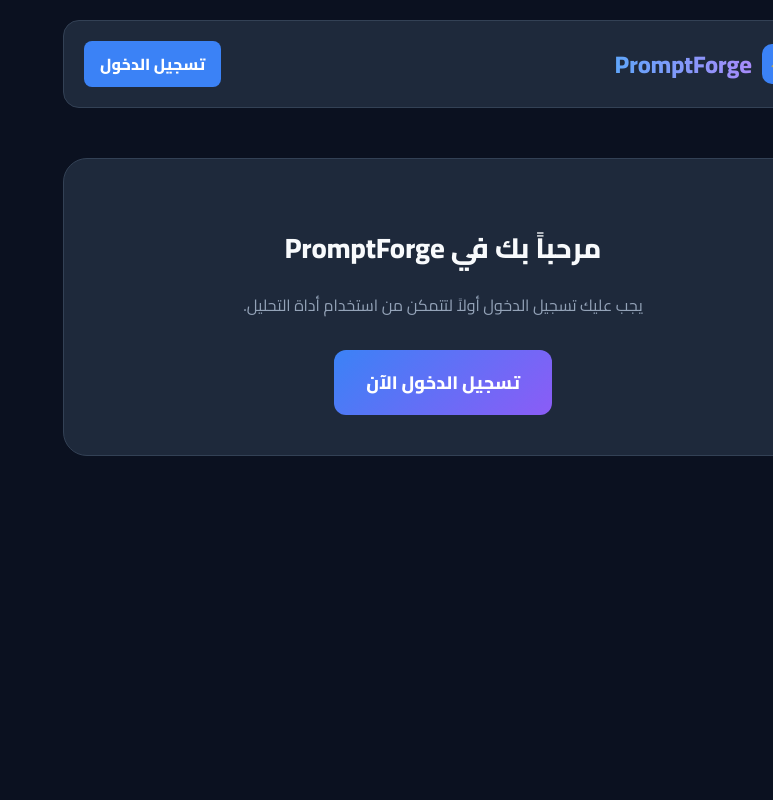
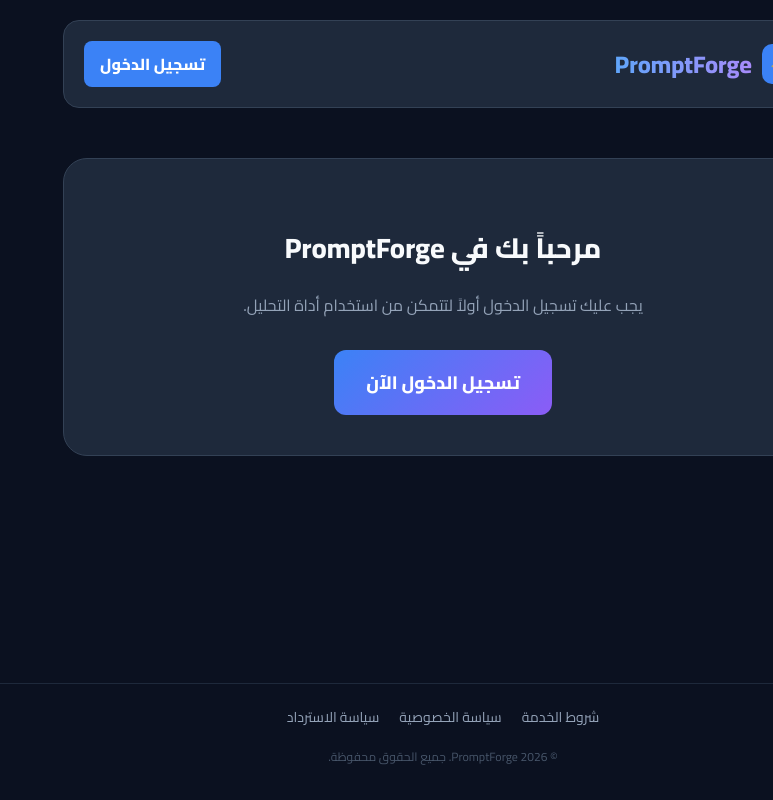
Before and after one commit to ezaer/promptforge, a Next.js app: page / in a window 1280 px wide. Shown: the whole page, without its empty margins (507-1280 px from the left). Built offline with nearby package versions, Linux system fonts and the light colour scheme; no server answers.

Commit message:
Enhance layout with footer and flexbox styling
Added footer with links and copyright notice.

```diff
--- a/app/layout.tsx
+++ b/app/layout.tsx
@@ -15,8 +15,22 @@ export default function RootLayout({
       <head>
         <link href="https://fonts.googleapis.com/css2?family=Cairo:wght@400;600;800&display=swap" rel="stylesheet" />
       </head>
-      <body style={{ margin: 0, padding: 0, fontFamily: "'Cairo', sans-serif", backgroundColor: '#0B1120', color: '#F8FAFC', minHeight: '100vh' }}>
-        {children}
+      <body style={{ margin: 0, padding: 0, fontFamily: "'Cairo', sans-serif", backgroundColor: '#0B1120', color: '#F8FAFC', minHeight: '100vh', display: 'flex', flexDirection: 'column' }}>
+
+        <div style={{ flex: 1 }}>
+          {children}
+        </div>
+
+        {/* Footer */}
+        <footer style={{ marginTop: 'auto', padding: '20px', textAlign: 'center', borderTop: '1px solid #1E293B', backgroundColor: '#0B1120' }}>
+          <div style={{ display: 'flex', justifyContent: 'center', gap: '20px', flexWrap: 'wrap', fontSize: '14px' }}>
+            <a href="/terms" style={{ color: '#94A3B8', textDecoration: 'none' }}>شروط الخدمة</a>
+            <a href="/privacy" style={{ color: '#94A3B8', textDecoration: 'none' }}>سياسة الخصوصية</a>
+            <a href="/refund" style={{ color: '#94A3B8', textDecoration: 'none' }}>سياسة الاسترداد</a>
+          </div>
+          <p style={{ color: '#475569', fontSize: '12px', marginTop: '15px' }}>© 2026 PromptForge. جميع الحقوق محفوظة.</p>
+        </footer>
+
       </body>
     </html>
   );
```
